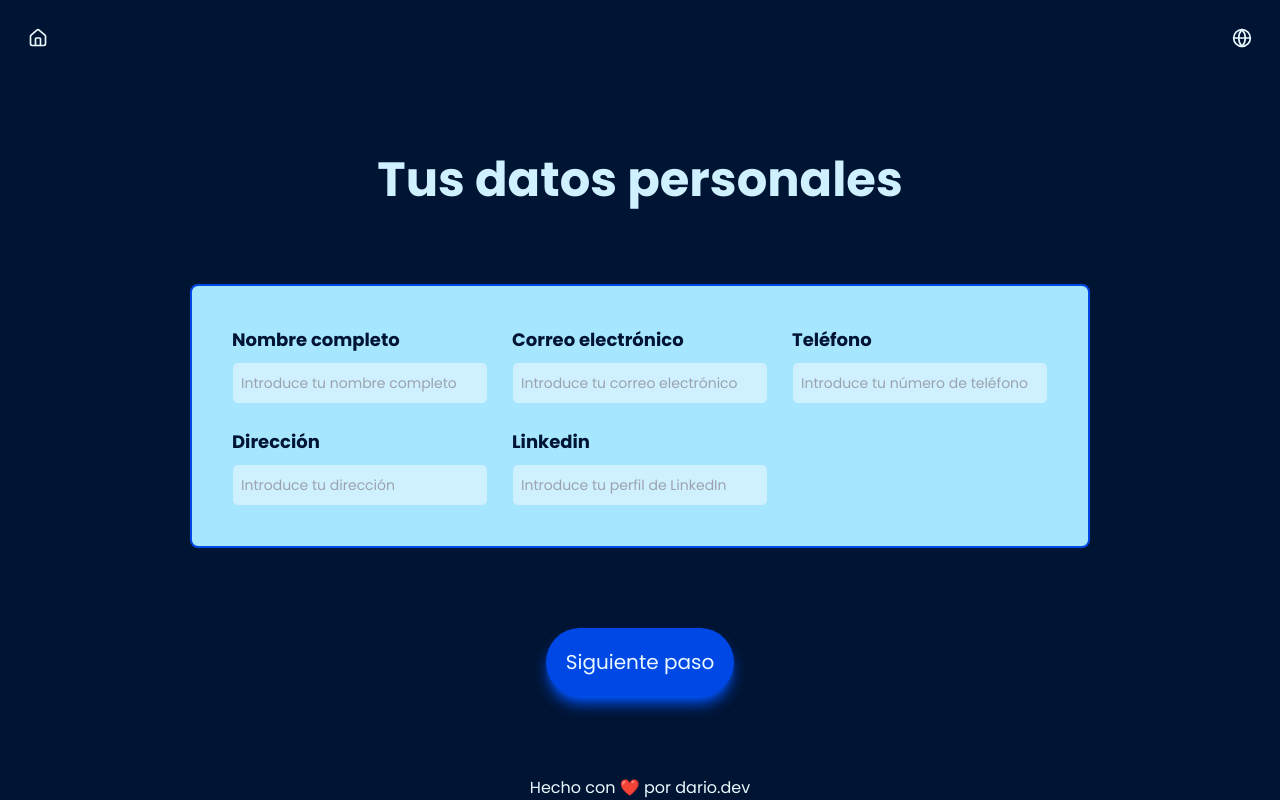
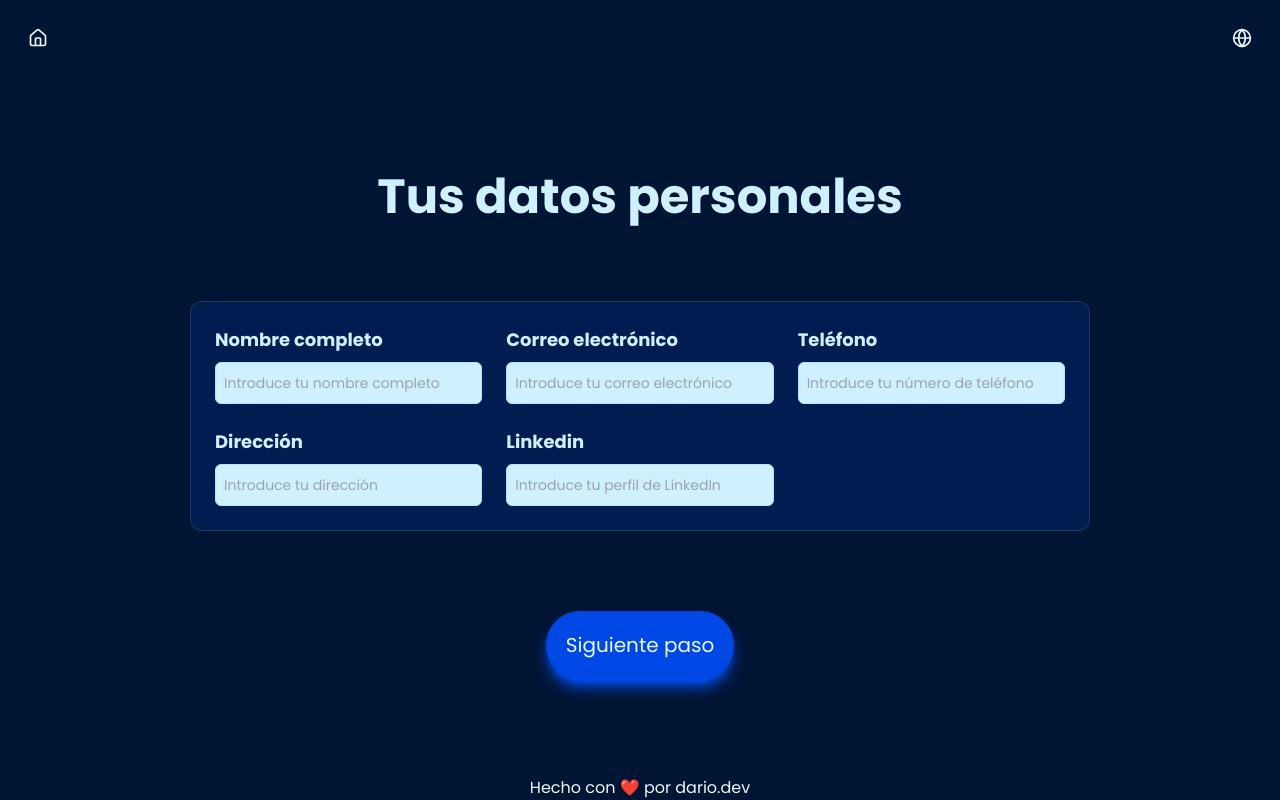
Before and after one commit to dhdezg/cvgenerator, a React (Vite) app: page / in a window 1280 px wide. Both pictures are taken after a click on the button "Empezar". Built offline with nearby package versions, Linux system fonts and the light colour scheme; what @react-pdf/renderer would draw is missing.

Commit message:
Update styles

```diff
--- a/src/components/languages.jsx
+++ b/src/components/languages.jsx
@@ -50,7 +50,7 @@ const Languages = ({ next, prev, onSave }) => {
             <div key={index}>
               <div className="card flex flex-col gap-4">
                 <div className="flex justify-between items-center gap-4">
-                  <h3 className="text-midnight-950 xs:text-base md:text-lg font-semibold">
+                  <h3 className="text-midnight-100 xs:text-base md:text-lg font-semibold">
                     {t('language')} {index + 1}
                   </h3>
                   {languages.length > 1 && (
--- a/src/components/personalInfo.jsx
+++ b/src/components/personalInfo.jsx
@@ -41,7 +41,7 @@ const PersonalInfo = ({ next, onSave }) => {
     <section id="personalInfo" className="w-full">
       <div className="step-container">
         <h2 className="step-title">{t('personalInfoTitle')}</h2>
-        <div className="card xs:w-full md:w-3/4 xs:flex flex-col md:grid grid-cols-3 xs:gap-4 md:gap-6 font-bold text-midnight-950">
+        <div className="card xs:w-full md:w-3/4 xs:flex flex-col md:grid grid-cols-3 xs:gap-4 md:gap-6 font-bold text-midnight-100">
           {Object.keys(formData).map((key) => (
             <InputField
               key={key}
--- a/src/components/skills.jsx
+++ b/src/components/skills.jsx
@@ -55,7 +55,7 @@ const Skills = ({ next, prev, onSave }) => {
             <div key={index}>
               <div className="card flex flex-col gap-4">
                 <div className="flex justify-between items-center gap-4">
-                  <h3 className="text-midnight-950 text-lg font-semibold">
+                  <h3 className="text-midnight-100 text-lg font-semibold">
                     {t('skill')} {index + 1}
                   </h3>
                   {skills.length > 1 && (
--- a/src/components/studies.jsx
+++ b/src/components/studies.jsx
@@ -80,7 +80,7 @@ const Studies = ({ next, prev, onSave }) => {
             <div key={index}>
               <div className="card flex flex-col gap-4">
                 <div className="flex justify-between items-center gap-4">
-                  <h3 className="text-midnight-950 text-lg font-semibold">
+                  <h3 className="text-midnight-100 text-lg font-semibold">
                     {t('study')} {index + 1}
                   </h3>
                   {studies.length > 1 && (
--- a/src/components/workExperience.jsx
+++ b/src/components/workExperience.jsx
@@ -85,7 +85,7 @@ const WorkExperience = ({ next, prev, onSave }) => {
             onChange={(e) => handleInputChange(index, e)}
             rows={4}
             placeholder={t('placeholders.tasks')}
-            className="xs:placeholder:text-xs md:placeholder:text-sm bg-midnight-100 p-2 border rounded-md font-normal focus:outline-none focus:ring-2 focus:ring-midnight-500"
+            className="xs:placeholder:text-xs md:placeholder:text-sm bg-midnight-100 p-2 border rounded-md text-midnight-950 font-normal focus:outline-none focus:ring-2 focus:ring-midnight-500"
           />
         </div>
       );
@@ -124,7 +124,7 @@ const WorkExperience = ({ next, prev, onSave }) => {
           {experiences.map((experience, index) => (
             <div key={index} className="card">
               <div className="flex justify-between items-center mb-4">
-                <h3 className="text-midnight-950 xs:text-base md:text-lg font-semibold">
+                <h3 className="text-midnight-100 xs:text-base md:text-lg font-semibold">
                   {t('experience')} {index + 1}
                 </h3>
                 {experiences.length > 1 && (
@@ -135,7 +135,7 @@ const WorkExperience = ({ next, prev, onSave }) => {
                   </button>
                 )}
               </div>
-              <div className="xs:flex flex-col md:grid grid-cols-3 xs:gap-4 md:gap-6 font-bold text-midnight-950">
+              <div className="xs:flex flex-col md:grid grid-cols-3 xs:gap-4 md:gap-6 font-bold text-midnight-100">
                 {Object.entries(experience).map(([key, value]) => (
                   <div
                     key={key}
--- a/src/index.css
+++ b/src/index.css
@@ -9,14 +9,14 @@
 }
 @layer components {
   .input-base {
-    @apply p-3 border-2 rounded-2xl bg-midnight-100 border-midnight-700 focus:ring-2 focus:ring-midnight-800 focus:outline-none text-midnight-700;
+    @apply p-3 border-2 rounded-2xl bg-midnight-100 border-midnight-700 focus:ring-2 focus:ring-midnight-800 focus:outline-none text-midnight-950;
   }
   .input-disabled {
     @apply bg-midnight-50 border-midnight-400 text-midnight-200 cursor-not-allowed opacity-80;
   }
 
   .input-form {
-    @apply text-midnight-900 bg-midnight-100 xs:placeholder:text-xs md:placeholder:text-sm font-normal p-2 border border-midnight-200 rounded-md focus:outline-none focus:ring-2 focus:ring-midnight-500;
+    @apply text-midnight-950 bg-midnight-100 xs:placeholder:text-xs md:placeholder:text-sm font-normal p-2 border border-midnight-200 rounded-md focus:outline-none focus:ring-2 focus:ring-midnight-500;
   }
 
   .button-base {
@@ -39,7 +39,15 @@
     @apply xs:text-2xl md:text-5xl text-midnight-100 font-bold select-none;
   }
 
-  .card {
-    @apply xs:p-6 md:p-10 border-2 border-midnight-800 rounded-lg bg-midnight-200;
-  }
+
 }
+
+.card {
+  padding: 1.5rem;
+  backdrop-filter: blur(16px) saturate(125%);
+  -webkit-backdrop-filter: blur(16px) saturate(125%);
+  background-color: rgba(0, 66, 179, 0.193);
+  border-radius: 12px;
+  border: 1px solid rgba(255, 255, 255, 0.125);
+  color: #cef0ff;
+}
```
